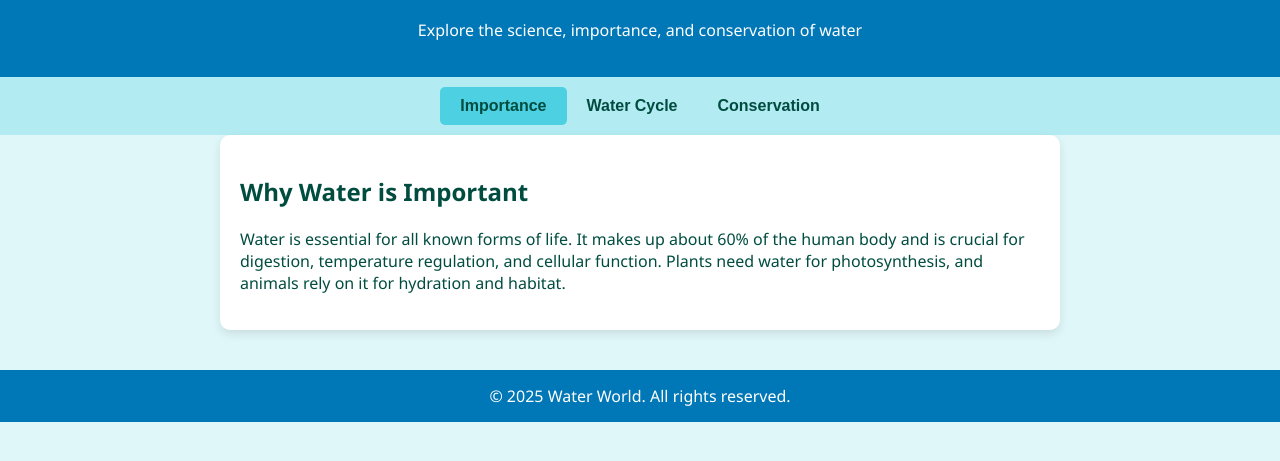
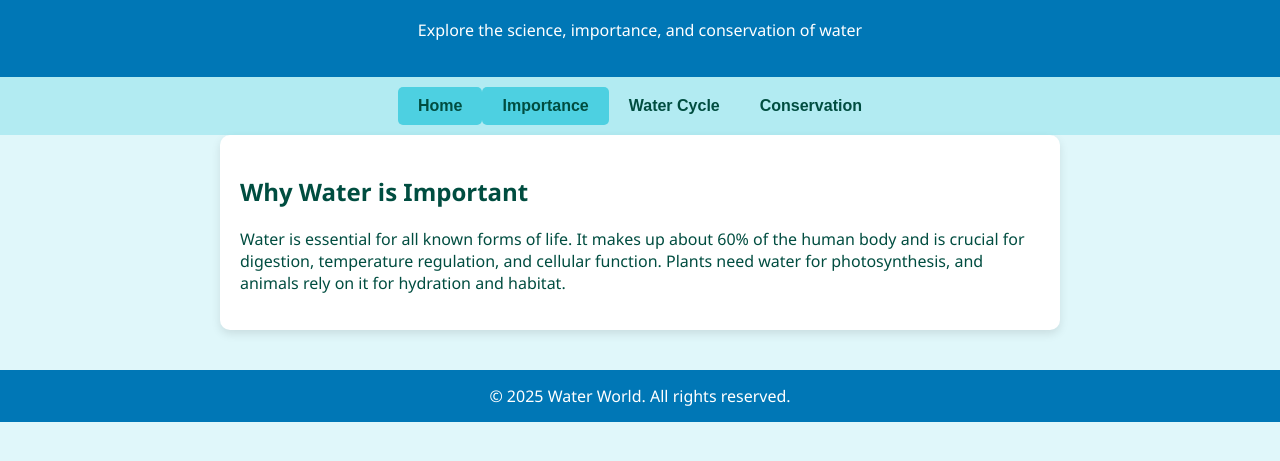
Before and after one commit to bida24-077/H2O, a plain HTML site: page about.html in a window 1280 px wide. Shown: the part 87-548 px from the top of the page. Drawn offline with Linux system fonts and the light colour scheme.

Commit message:
Update about.html

```diff
--- a/about.html
+++ b/about.html
@@ -73,6 +73,7 @@
   </header>
 
   <div class="tabs">
+    <button class="tab-button active" onclick="showTab('index,html')">Home</button>
     <button class="tab-button active" onclick="showTab('importance')">Importance</button>
     <button class="tab-button" onclick="showTab('cycle')">Water Cycle</button>
     <button class="tab-button" onclick="showTab('conservation')">Conservation</button>
```
